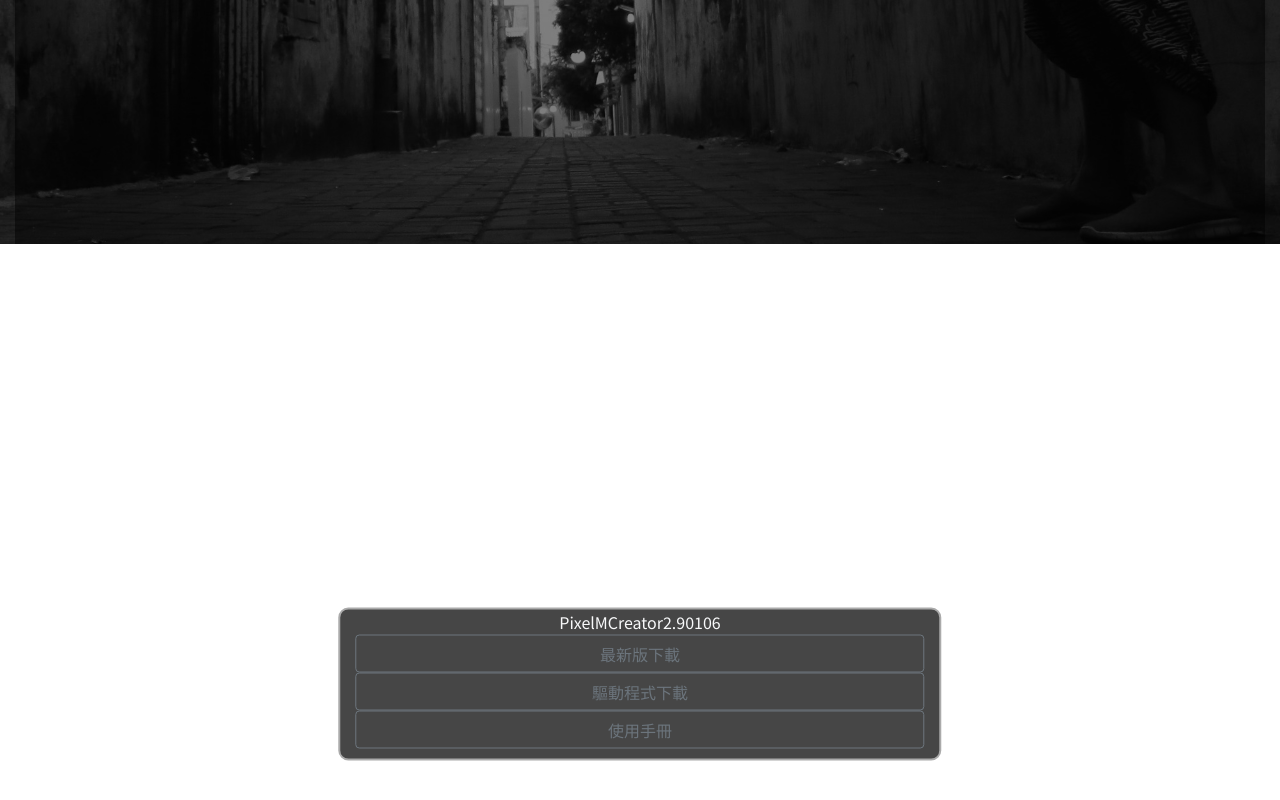
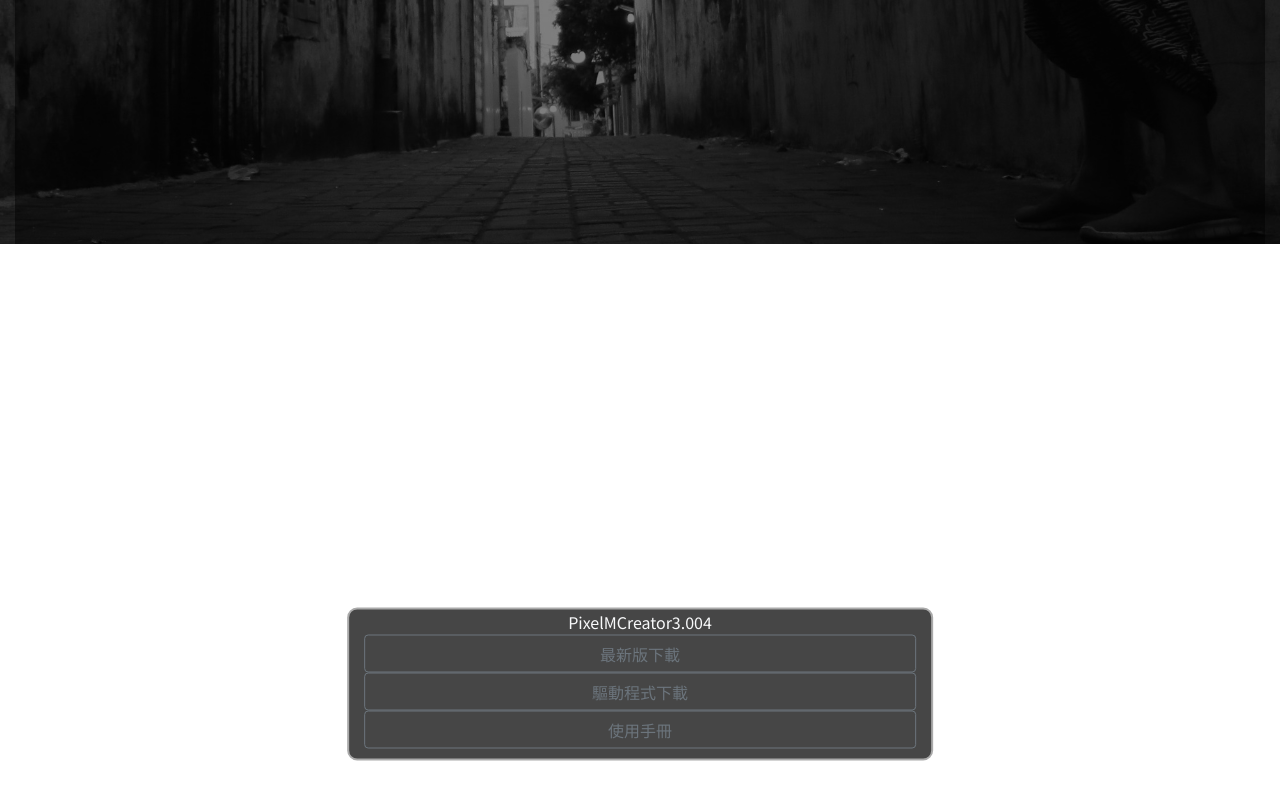
Before and after one commit to SeanGau/rrtw, a plain HTML site: page index.html in a window 1280 px wide. Shown: the part 1716-2516 px from the top of the page. Drawn offline with nearby package versions, Linux system fonts and the light colour scheme; no server answers; a web font is replaced by a local one.

Commit message:
change version file

```diff
--- a/index.html
+++ b/index.html
@@ -224,13 +224,13 @@ Email：haca00193@gmail.com<br>
   <div id="pixelm_box">
   <div class="row align-self-center" style="background-color: rgba(50,50,50,0.90); padding-bottom: 10px;border:2px #AAA solid; border-radius: 10px;">
     <div class="col-lg-12 text-center">
-      <a id="pixelm_title">PixelMCreator2.90106</a>
+      <a id="pixelm_title">PixelMCreator3.004</a>
     </div>
     <div class="col-lg-12 text-center">
-      <a id="pixelm_download" href="ftp://ftp.railustre.tw/PixelMCreator/PixelMCreator2.90106.zip" class="btn btn-block btn-outline-secondary">最新版下載</a>
+      <a id="pixelm_download" href="ftp://ftp.railustre.tw/PixelMCreator/PixelMCreator3.004.zip" class="btn btn-block btn-outline-secondary">最新版下載</a>
     </div>
     <div class="col-lg-12 text-center">
-      <a id="pixelm_driver" target="_blank" rel="noopener noreferrer" href="ftp://ftp.railustre.tw/driver/Pixel-MR%20driver.zip" class="btn btn-block btn-outline-secondary">驅動程式下載</a>
+      <a id="pixelm_driver" target="_blank" rel="noopener noreferrer" href="ftp://ftp.railustre.tw/PixelMCreator/Pixel-MR%20driver.zip" class="btn btn-block btn-outline-secondary">驅動程式下載</a>
     </div>
     <div class="col-lg-12 text-center">
       <a id="pixelm_manual" target="_blank" rel="noopener noreferrer" href="ftp://ftp.railustre.tw/Pixel-MR-manual.pdf" class="btn btn-block btn-outline-secondary">使用手冊</a>
```
